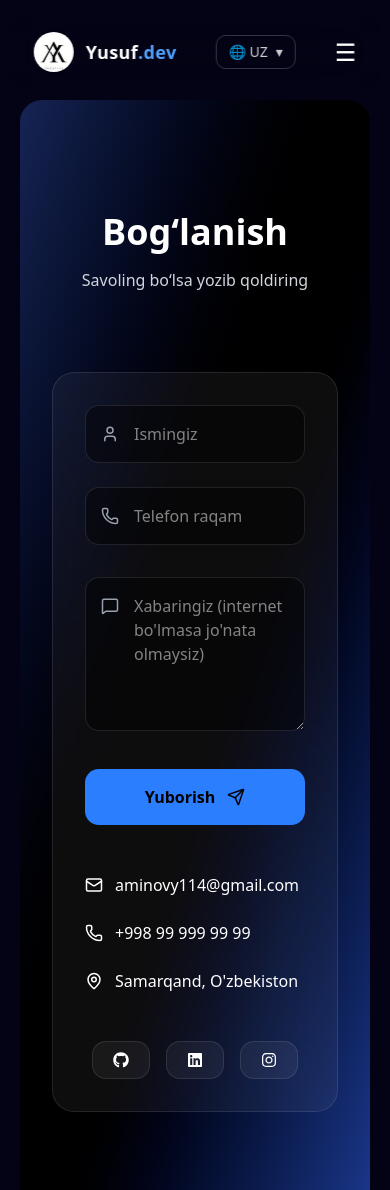
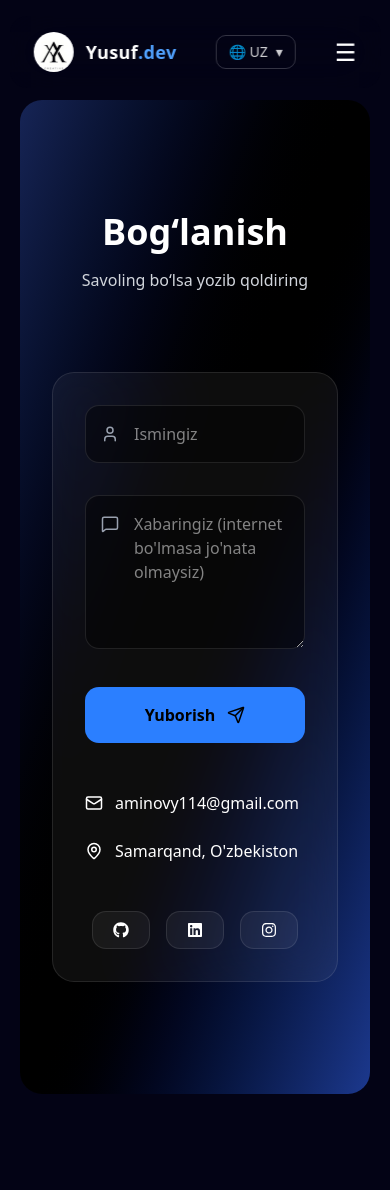
Before and after one commit to aminovy114-bit/Aminov_Yusuf, a React (Vite) app: page /contact in a window 390 px wide. Shown: the top 1190 px of the page. After the commit the page ends 1114 px from the top, so only its background shows below. Built offline with nearby package versions, Linux system fonts and the light colour scheme.

Commit message:
fix phone

```diff
--- a/src/pages/Contact.tsx
+++ b/src/pages/Contact.tsx
@@ -1,7 +1,6 @@
 import { useState } from "react";
 import {
   Send,
-  Phone,
   User,
   MessageSquare,
   CheckCircle,
@@ -9,9 +8,7 @@ import {
   Mail,
 } from "lucide-react";
 import { useTranslation } from "react-i18next";
-import { FaInstagram } from "react-icons/fa"
-import { FaLinkedin } from "react-icons/fa";
-import { FaGithub } from "react-icons/fa";
+import { FaInstagram, FaLinkedin, FaGithub } from "react-icons/fa";
 import emailjs from "emailjs-com";
 
 export default function Contact() {
@@ -19,7 +16,6 @@ export default function Contact() {
 
   const [sent, setSent] = useState(false);
   const [loading, setLoading] = useState(false);
-  const [phoneError, setPhoneError] = useState("");
 
   const handleSubmit = async (e: React.FormEvent<HTMLFormElement>) => {
     e.preventDefault();
@@ -29,22 +25,9 @@ export default function Contact() {
       form.elements.namedItem("name") as HTMLInputElement
     ).value.trim();
 
-    const phone = (
-      form.elements.namedItem("phone") as HTMLInputElement
-    ).value.trim();
-
     const message = (
       form.elements.namedItem("message") as HTMLTextAreaElement
     ).value.trim();
-
-    const phoneDigits = phone.replace(/\D/g, "");
-
-    if (phoneDigits.length !== 9) {
-      setPhoneError(t("contact.phoneError"));
-      return;
-    }
-
-    setPhoneError("");
 
     try {
       setLoading(true);
@@ -52,7 +35,7 @@ export default function Contact() {
       await emailjs.send(
         "service_nansmdu",
         "template_sifx5i4",
-        { name, phone, message },
+        { name, message },
         "Vq5E85ulvQfechhyT"
       );
 
@@ -74,15 +57,7 @@ export default function Contact() {
       icon: <Mail size={18} />,
       label: "Email",
       value: "aminovy114@gmail.com",
-
     },
-      {
-      icon: <Phone size={18} />,
-      label: "Telefon",
-      value: "+998 99 999 99 99",
-
-    },
-
     {
       icon: <MapPin size={18} />,
       label: "Manzil",
@@ -142,8 +117,7 @@ export default function Contact() {
 
               <form onSubmit={handleSubmit} className="space-y-8">
 
-                <div className="grid md:grid-cols-2 gap-6">
-
+                {/* Name */}
                 <div className="relative">
                   <User
                     className="absolute left-4 top-1/2 -translate-y-1/2 text-gray-400"
@@ -158,30 +132,7 @@ export default function Contact() {
                   />
                 </div>
 
-                  <div className="relative">
-                    <Phone
-                      className="absolute left-4 top-1/2 -translate-y-1/2 text-gray-400"
-                      size={18}
-                    />
-
-                    <input
-                      name="phone"
-                      required
-                      placeholder={t("contact.phone")}
-                      className={`w-full pl-12 pr-4 py-4 rounded-xl bg-black/40 border text-white ${phoneError
-                        ? "border-red-500"
-                        : "border-white/10"
-                        }`}
-                    />
-
-                    {phoneError && (
-                      <p className="mt-2 text-sm text-red-400">
-                        {phoneError}
-                      </p>
-                    )}
-                  </div>
-                </div>
-
+                {/* Message */}
                 <div className="relative">
                   <MessageSquare
                     className="absolute left-4 top-5 text-gray-400"
@@ -197,7 +148,9 @@ export default function Contact() {
                   />
                 </div>
 
+                {/* Send button */}
                 <button
+                  type="submit"
                   disabled={loading}
                   className="w-full flex items-center justify-center gap-3 py-4 rounded-xl bg-blue-500 text-black font-semibold hover:bg-blue-600 transition disabled:opacity-60"
                 >
@@ -210,7 +163,7 @@ export default function Contact() {
               </form>
 
               {/* Kontakt ma'lumotlari */}
-              <div className="grid md:grid-cols-3 gap-6 mt-8 text-white">
+              <div className="grid md:grid-cols-2 gap-6 mt-8 text-white">
                 {contactInfo.map((item, idx) => (
                   <div
                     key={idx}
@@ -218,17 +171,9 @@ export default function Contact() {
                   >
                     {item.icon}
 
-                    {item ? (
-                      <a
-                        target="_blank"
-                        rel="noopener noreferrer"
-                        className="hover:text-blue-400 transition-colors"
-                      >
+                    <span className="hover:text-blue-400 transition-colors">
                       {item.value}
-                      </a>
-                    ) : (
-                      <span>{item}</span>
-                    )}
+                    </span>
                   </div>
                 ))}
               </div>
```
Lines whose indentation alone changed are shown as unchanged.
